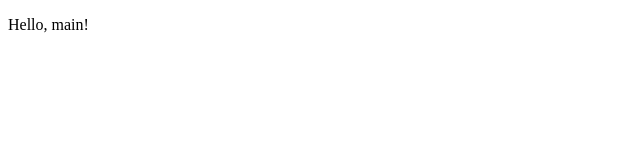
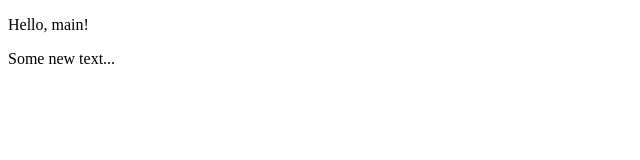
Before and after one commit to YuliyaVoloboy/js-test, a plain HTML site: page main.html in a window 1280 px wide. Shown: the full height of the page, 0-640 px from the left. Drawn offline with Linux system fonts and the light colour scheme.

Commit message:
main mod

```diff
--- a/main.html
+++ b/main.html
@@ -7,5 +7,6 @@
 </head>
 <body>
     <p>Hello, main!</p>
+    <p>Some new text...</p>
 </body>
 </html>
```
